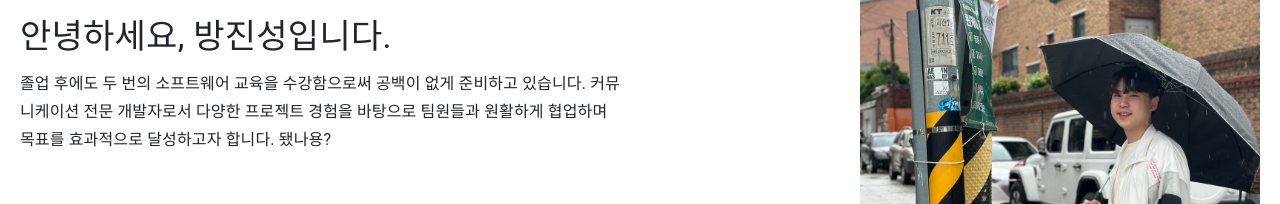
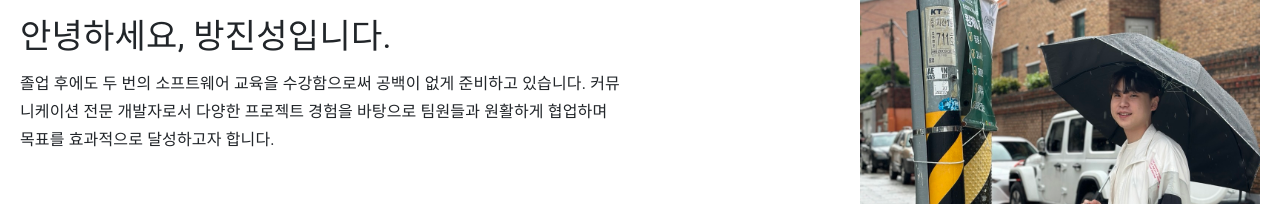
Before and after one commit to wlstjdwkd/My-Developer-Portfolio, a React (Create React App) app: page / in a window 1280 px wide. Shown: the part 266-470 px from the top of the page. Built offline with nearby package versions, Linux system fonts and the light colour scheme.

Commit message:
jenkins before image delete test

```diff
--- a/src/components/Home.js
+++ b/src/components/Home.js
@@ -27,7 +27,7 @@ function Home() {
           졸업 후에도 두 번의 소프트웨어 교육을 수강함으로써 공백이 없게
           준비하고 있습니다. 커뮤니케이션 전문 개발자로서 다양한 프로젝트 경험을
           바탕으로 팀원들과 원활하게 협업하며 목표를 효과적으로 달성하고자
-          합니다. 됐나용?
+          합니다.
         </Typography>
       </Grid>
       <Grid item xs={12} md={6} container justifyContent="flex-end">
```
